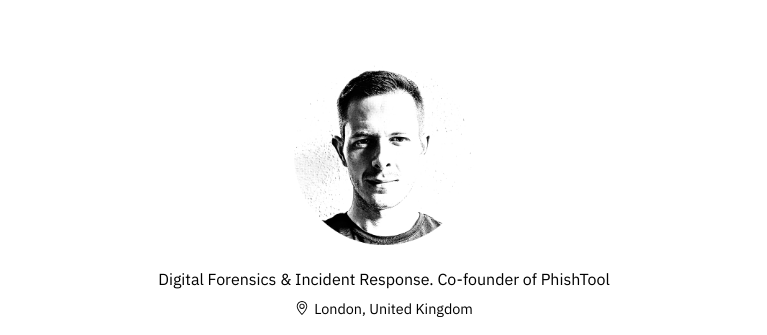
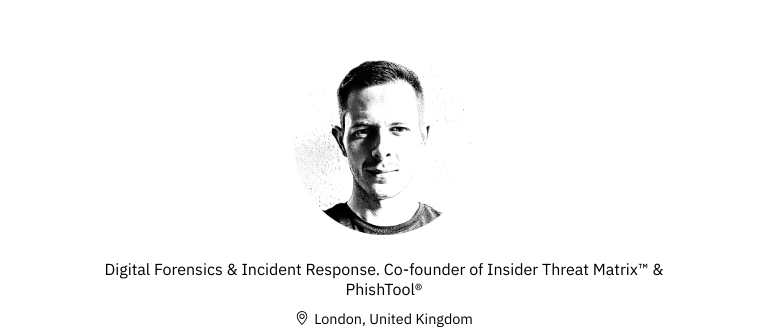
Before and after one commit to forscie/forscie.github.io, a plain HTML site: page index.html in a window 1280 px wide. Shown: the part 160-495 px from the top of the page, without its empty margins (256-1023 px from the left). Drawn offline with Linux system fonts and the light colour scheme.

Commit message:
Add ITM to description line

```diff
--- a/index.html
+++ b/index.html
@@ -133,7 +133,7 @@
 </head>
 <body>
     <img src="assets/portrait.png" alt="portait">
-    <p>Digital Forensics & Incident Response. Co-founder of <a href=https://phishtool.com>PhishTool</a></p>
+    <p>Digital Forensics & Incident Response. Co-founder of <a href=https://insiderthreatmatrix.org>Insider Threat Matrix™</a> & <a href=https://phishtool.com>PhishTool®</a></p>
 
     <div class="location"><svg xmlns="http://www.w3.org/2000/svg" width="14" height="14" fill="currentColor" class="bi bi-geo-alt" viewBox="0 0 16 16">
         <path d="M12.166 8.94c-.524 1.062-1.234 2.12-1.96 3.07A31.493 31.493 0 0 1 8 14.58a31.481 31.481 0 0 1-2.206-2.57c-.726-.95-1.436-2.008-1.96-3.07C3.304 7.867 3 6.862 3 6a5 5 0 0 1 10 0c0 .862-.305 1.867-.834 2.94zM8 16s6-5.686 6-10A6 6 0 0 0 2 6c0 4.314 6 10 6 10z"/>
```
